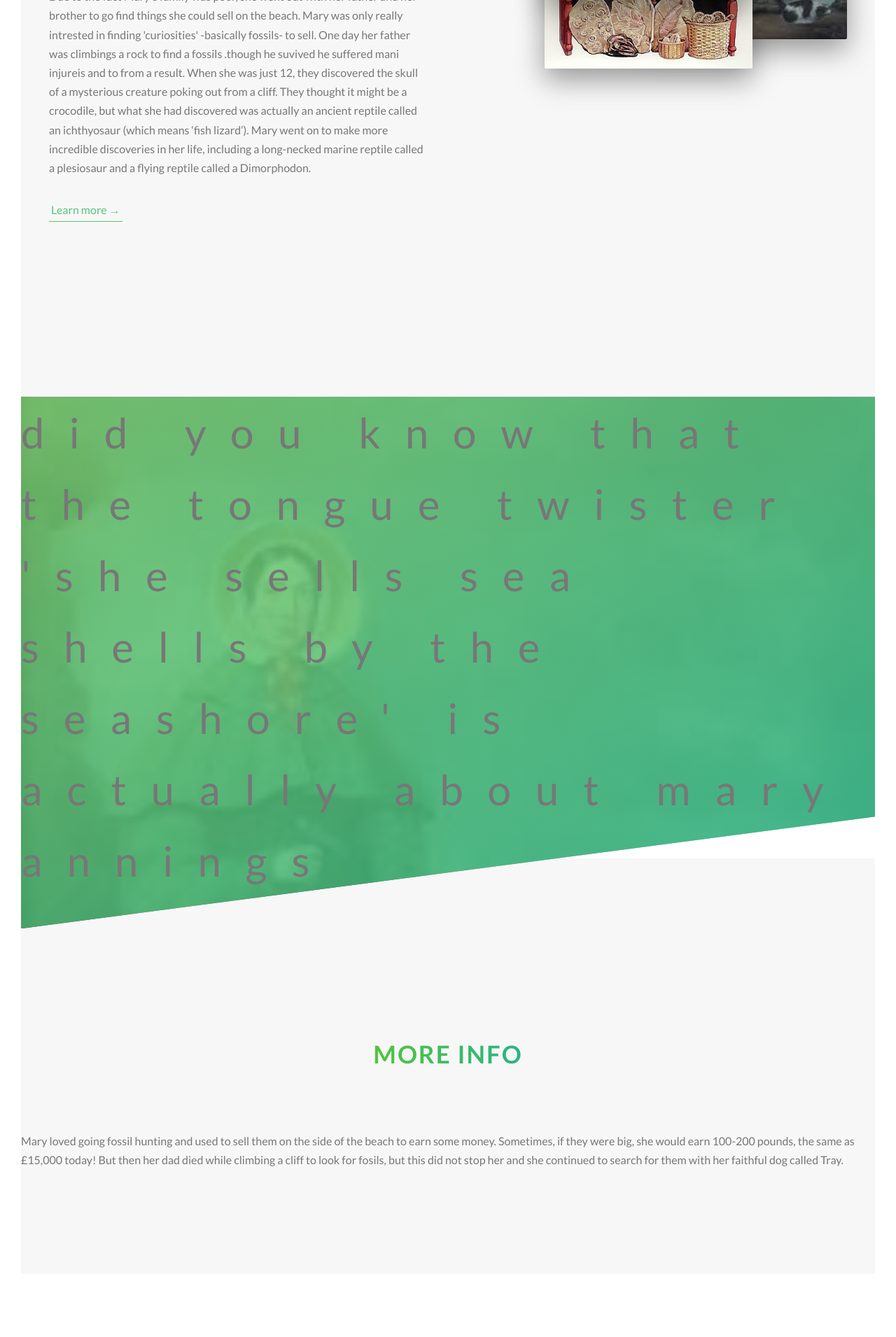
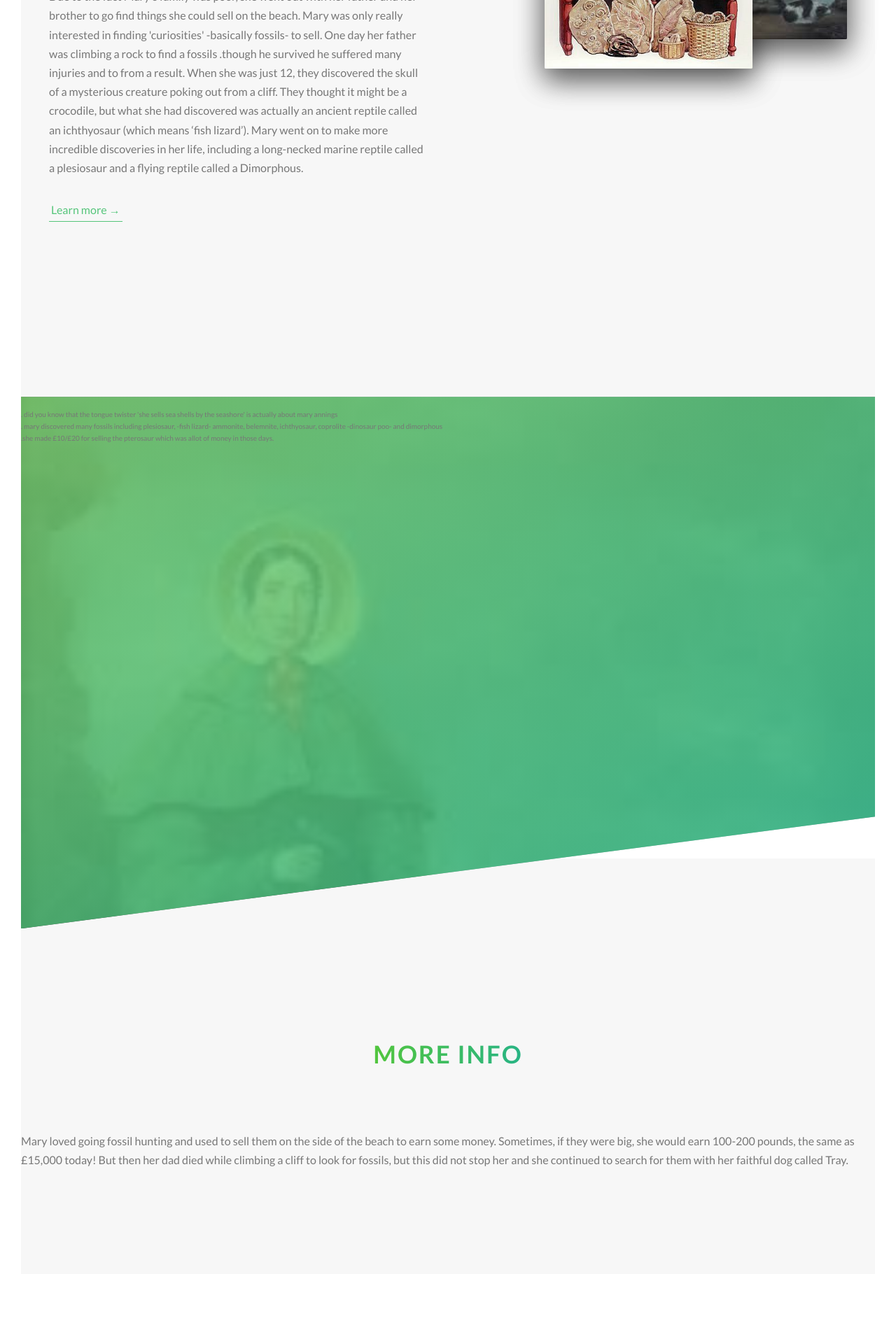
Before and after one commit to olutobs/js, a PHP site: the page made by mary anning/landing-page.html in a window 1280 px wide. Shown: the part 1343-3254 px from the top of the page at 70% size. Run offline with PHP 8.4, Linux system fonts and the light colour scheme.

Commit message:
dont tell- -- is sfsdfxxxxx

```diff
--- a/mary anning/landing-page.html
+++ b/mary anning/landing-page.html
@@ -71,13 +71,13 @@
 
                         <h3 class="heading-tertiary u-margin-bottom-small">about mary</h3>
                         <p class="paragraph">
-                     Due to the fact Mary's family was poor, she went out with her father and her brother to go find things she could sell on the beach. Mary was only really intrested in finding 'curiosities' -basically fossils- to sell. One day her father was climbings a rock to find a fossils
-                    .though he suvived he suffered mani injureis and to from a result.
+                     Due to the fact Mary's family was poor, she went out with her father and her brother to go find things she could sell on the beach. Mary was only really interested in finding 'curiosities' -basically fossils- to sell. One day her father was climbing a rock to find a fossils
+                    .though he survived he suffered many injuries and to from a result.
 
 
 When she was just 12, they discovered the skull of a mysterious creature poking out from a cliff. They thought it might be a crocodile, but what she had discovered was actually an ancient reptile called an ichthyosaur (which means ‘fish lizard’).
 
-Mary went on to make more incredible discoveries in her life, including a long-necked marine reptile called a plesiosaur and a flying reptile called a Dimorphodon.
+Mary went on to make more incredible discoveries in her life, including a long-necked marine reptile called a plesiosaur and a flying reptile called a Dimorphous.
                         </p>
 
                         <a href="#mary" class="btn-text">Learn more &rarr;</a>
@@ -101,12 +101,12 @@ Mary went on to make more incredible discoveries in her life, including a long-n
                                  sizes="(max-width: 56.25em) 20vw, (max-width: 37.5em) 30vw, 300px"
                                  alt="Photo 3"
                                  class="composition__photo composition__photo--p3"
-                                 src="img/sell.jpg>
+                                 src="img/sell.jpg">
 
 
                             <img src='img/fos1.jpeg' alt="" class="composition__photo composition__photo--p1">
-                            <img src="img/nat-2-large.jpg" alt="" class="composition__photo composition__photo--p2">
-                            <img src="img/nat-3-large.jpg" alt="" class="composition__photo composition__photo--p3">
+                            <img src="img/mary.jpeg" alt="" class="composition__photo composition__photo--p2">
+                            <img src="img/sell.jpg" alt="" class="composition__photo composition__photo--p3">
 
                         </div>
                     </div>
@@ -115,8 +115,10 @@ Mary went on to make more incredible discoveries in her life, including a long-n
 <header id="mary"class="header">
 
 
-             <h1 class="heading-primary--main">
-              did you know that the tongue twister 'she sells sea shells by the seashore' is actually about mary annings
+             <br class="mary">
+             . did you know that the tongue twister 'she sells sea shells by the seashore' is actually about mary annings </br>
+  . mary discovered many fossils including plesiosaur, -fish lizard- ammonite, belemnite, ichthyosaur, coprolite -dinosaur poo- and dimorphous<br>
+  .she made £10/£20 for selling the pterosaur which was allot of money in those days.
              </h1>
 
 </header>
@@ -127,7 +129,7 @@ Mary went on to make more incredible discoveries in her life, including a long-n
                     </h2>
                 </div>
                 <div class="paragraph">
-  Mary loved going fossil hunting and used to sell them on the side of the beach to earn some money. Sometimes, if they were big, she would earn 100-200 pounds, the same as £15,000 today! But then her dad died while climbing a cliff to look for fosils, but this did not stop her and she continued to search for them with her  faithful dog called Tray.
+  Mary loved going fossil hunting and used to sell them on the side of the beach to earn some money. Sometimes, if they were big, she would earn 100-200 pounds, the same as £15,000 today! But then her dad died while climbing a cliff to look for fossils, but this did not stop her and she continued to search for them with her  faithful dog called Tray.
   </div>
             </section>
 
```
Also changed, not shown: mary anning/landing.css (+22 -5 lines), 1 other file.
